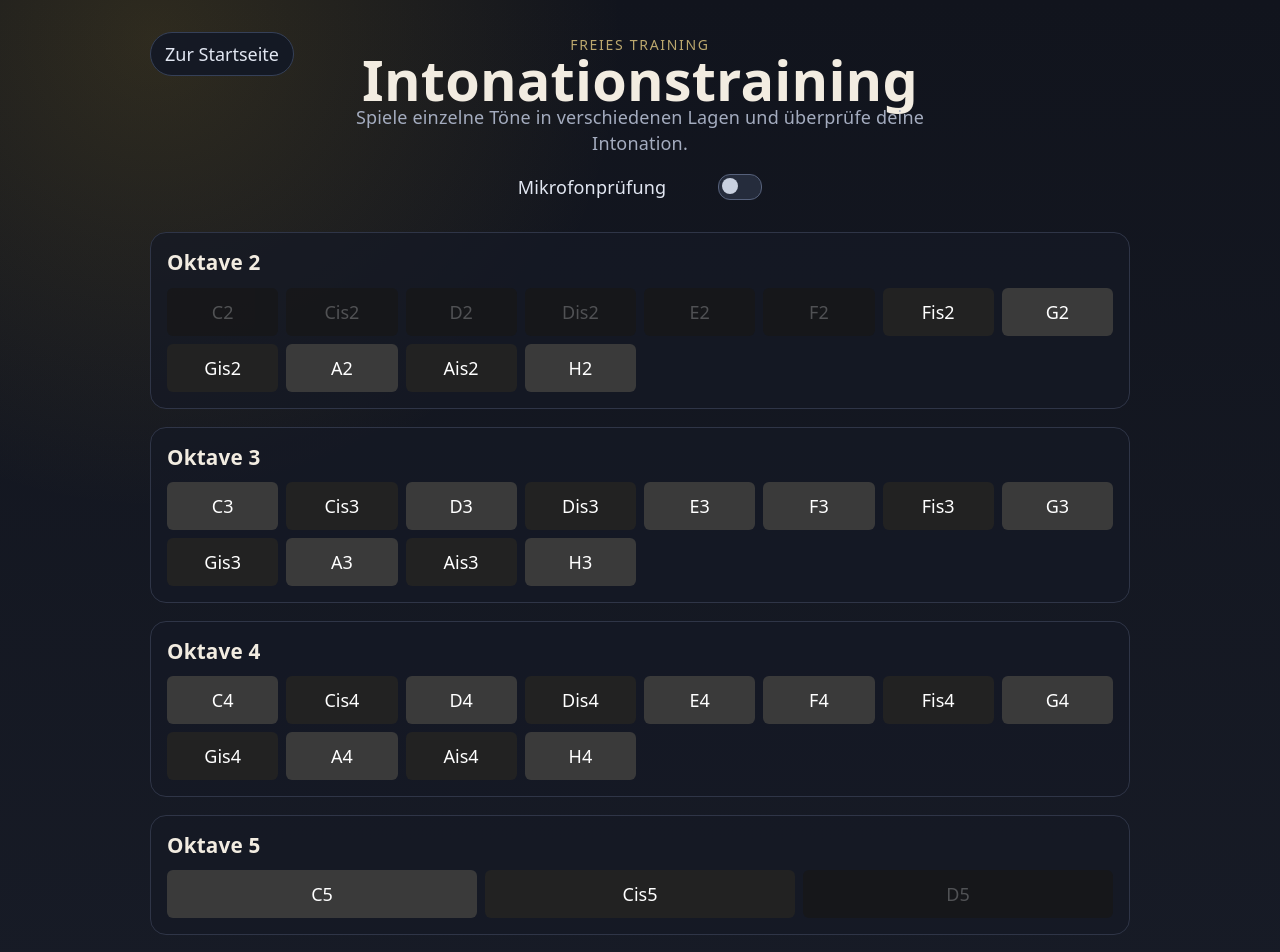
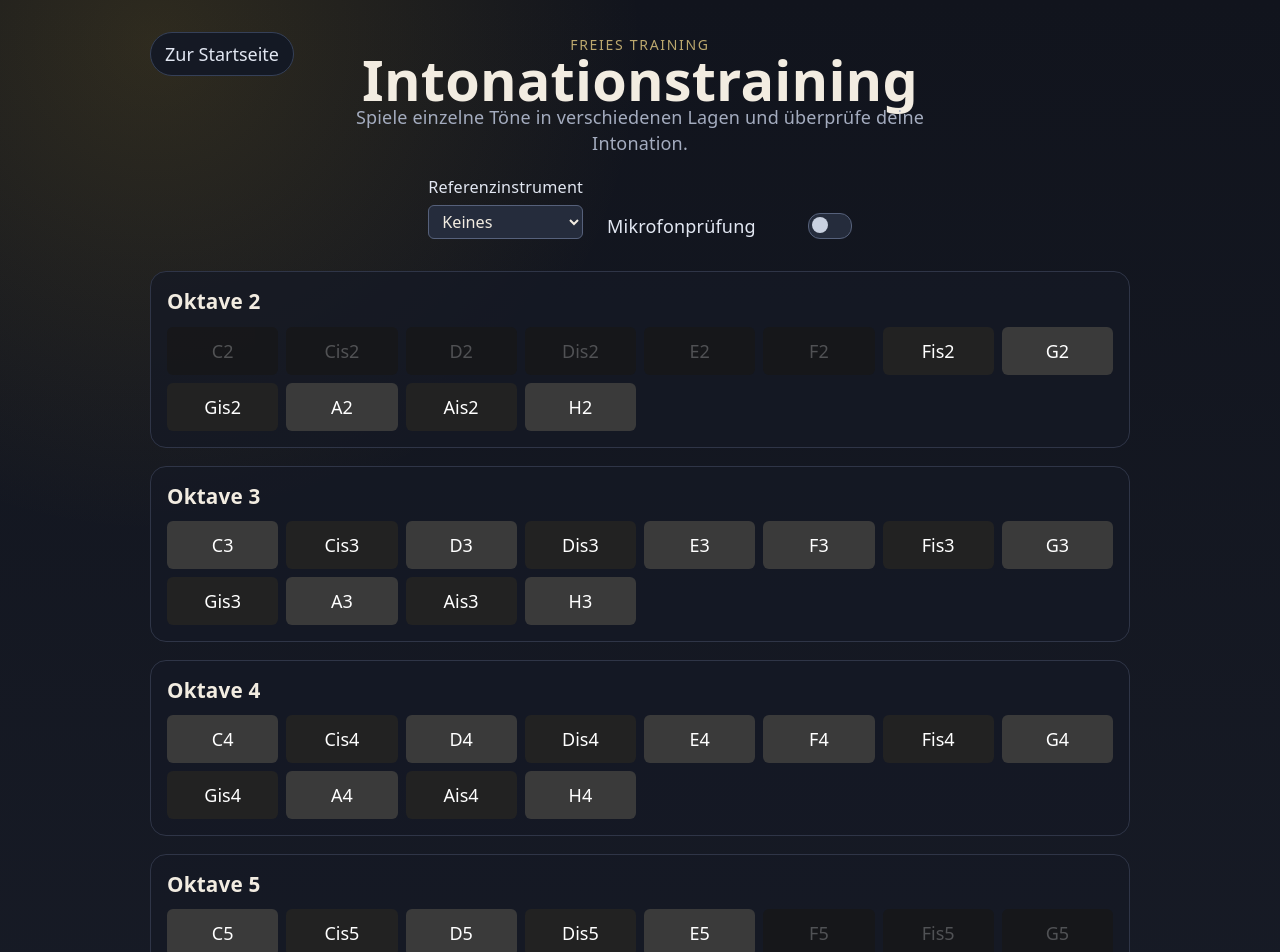
Before and after one commit to bassdman/ear-training, a React (Vite) app: page /intonation-training in a window 1280 px wide. Shown: the top 952 px of the page. Built offline with nearby package versions, Linux system fonts and the light colour scheme.

Commit message:
added instrument to intonation

```diff
--- a/src/pages/intonation/IntonationTrainingPage.tsx
+++ b/src/pages/intonation/IntonationTrainingPage.tsx
@@ -1,5 +1,8 @@
 import { useEffect, useRef, useState } from 'react'
 import { useNavigate } from 'react-router-dom'
+import { Soundfont } from 'smplr'
+
+import { INSTRUMENTS, type InstrumentId } from '../../features/earTrainer/config'
 
 import './intonationTrainingPage.css'
 
@@ -8,14 +11,32 @@ const possibleNotes = [
   'c2-disabled', 'cis2-disabled', 'd2-disabled', 'dis2-disabled', 'e2-disabled', 'f2-disabled', 'fis2', 'g2', 'gis2', 'a2', 'ais2', 'h2',
   'c3', 'cis3', 'd3', 'dis3', 'e3', 'f3', 'fis3', 'g3', 'gis3', 'a3', 'ais3', 'h3',
   'c4', 'cis4', 'd4', 'dis4', 'e4', 'f4', 'fis4', 'g4', 'gis4', 'a4', 'ais4', 'h4',
-  'c5', 'cis5', 'd5-disabled'
+  'c5', 'cis5', 'd5', 'dis5', 'e5', 'f5-disabled', 'fis5-disabled', 'g5-disabled', 'gis5-disabled', 'a5-disabled', 'ais5-disabled', 'h5-disabled'
 ]
 
 const noteLabels = ['C', 'Cis', 'D', 'Dis', 'E', 'F', 'Fis', 'G', 'Gis', 'A', 'Ais', 'H']
 const noteNames = ['c', 'cis', 'd', 'dis', 'e', 'f', 'fis', 'g', 'gis', 'a', 'ais', 'h']
 const blackKeys = [false, true, false, true, false, false, true, false, true, false, true, false]
-const PITCH_TOLERANCE_CENTS = 30
+const PITCH_TOLERANCE_CENTS = 50
 const REQUIRED_STABLE_SAMPLES = 8
+const REFERENCE_TONE_DURATION_MS = 900
+const INTONATION_SETTINGS_STORAGE_KEY = 'ear-training-intonation-settings-v1'
+
+const INTONATION_INSTRUMENT_OPTIONS: { id: 'none' | 'random' | InstrumentId, label: string }[] = [
+  { id: 'none', label: 'Keines' },
+  { id: 'random', label: 'Zufällig' },
+  { id: 'piano', label: 'Klavier' },
+  { id: 'guitar', label: 'Gitarre' },
+  { id: 'flute', label: 'Flöte' },
+  { id: 'organ', label: 'Orgel' },
+]
+
+type IntonationInstrumentId = typeof INTONATION_INSTRUMENT_OPTIONS[number]['id']
+
+type IntonationSettings = {
+  microphoneEnabled: boolean
+  selectedInstrumentId: IntonationInstrumentId
+}
 
 type PitchResult = {
   detectedNote: string
@@ -36,6 +57,30 @@ function getNoteConfig(noteId: string) {
 }
 
 type ActiveNote = string | null
+
+export function readIntonationSettings(): IntonationSettings {
+  const defaultSettings: IntonationSettings = {
+    microphoneEnabled: false,
+    selectedInstrumentId: 'none',
+  }
+
+  try {
+    const storedValue = window.localStorage.getItem(INTONATION_SETTINGS_STORAGE_KEY)
+    if (!storedValue) return defaultSettings
+
+    const storedSettings = JSON.parse(storedValue) as Partial<IntonationSettings>
+    const isValidInstrument = INTONATION_INSTRUMENT_OPTIONS.some(
+      (instrument) => instrument.id === storedSettings.selectedInstrumentId,
+    )
+
+    return {
+      microphoneEnabled: storedSettings.microphoneEnabled === true,
+      selectedInstrumentId: isValidInstrument ? storedSettings.selectedInstrumentId! : 'none',
+    }
+  } catch {
+    return defaultSettings
+  }
+}
 
 export function getPitchResult(frequency: number, targetNoteId: string): PitchResult | null {
   const target = getNoteConfig(targetNoteId)
@@ -105,24 +150,43 @@ export function IntonationTrainingPage() {
   const navigate = useNavigate()
   const [activeNote, setActiveNote] = useState<ActiveNote>(null)
   const [audioError, setAudioError] = useState<string | null>(null)
-  const [microphoneEnabled, setMicrophoneEnabled] = useState(false)
+  const [settings, setSettings] = useState<IntonationSettings>(readIntonationSettings)
   const [listeningNote, setListeningNote] = useState<ActiveNote>(null)
   const [pitchResult, setPitchResult] = useState<{ noteId: string, result: PitchResult } | null>(null)
   const currentAudioRef = useRef<HTMLAudioElement | null>(null)
   const activeTimerRef = useRef<number | null>(null)
+  const referenceAudioTimerRef = useRef<number | null>(null)
+  const microphoneTimerRef = useRef<number | null>(null)
+  const instrumentAudioContextRef = useRef<AudioContext | null>(null)
+  const instrumentsRef = useRef<Partial<Record<InstrumentId, ReturnType<typeof Soundfont>>>>({})
+  const activeInstrumentStopRef = useRef<(() => void) | null>(null)
   const microphoneStreamRef = useRef<MediaStream | null>(null)
   const audioContextRef = useRef<AudioContext | null>(null)
   const animationFrameRef = useRef<number | null>(null)
   const octaves = [...new Set(possibleNotes.map((noteId) => getNoteConfig(noteId).octave))].sort((a, b) => a - b)
+  const { microphoneEnabled, selectedInstrumentId } = settings
 
-  const playNote = (noteId: string) => {
+  const getReferenceInstrumentId = (): InstrumentId | null => {
+    if (selectedInstrumentId === 'none') return null
+    if (selectedInstrumentId !== 'random') return selectedInstrumentId
+
+    const instrumentIds = Object.keys(INSTRUMENTS) as InstrumentId[]
+    return instrumentIds[Math.floor(Math.random() * instrumentIds.length)]
+  }
+
+  const playNote = async (noteId: string) => {
     const noteConfig = getNoteConfig(noteId)
     if (noteConfig.disabled) return
 
+    currentAudioRef.current?.pause()
+    activeInstrumentStopRef.current?.()
+    if (activeTimerRef.current !== null) window.clearTimeout(activeTimerRef.current)
+    if (referenceAudioTimerRef.current !== null) window.clearTimeout(referenceAudioTimerRef.current)
+    if (microphoneTimerRef.current !== null) window.clearTimeout(microphoneTimerRef.current)
+
+    const referenceInstrumentId = getReferenceInstrumentId()
+    const noteIndex = noteNames.indexOf(noteConfig.note)
     const audioPath = `${ASSETS_URL}/sounds/${noteConfig.octave}${noteConfig.note}.mp3`
-    currentAudioRef.current?.pause()
-    if (activeTimerRef.current !== null) window.clearTimeout(activeTimerRef.current)
-
     const audio = new Audio(audioPath)
     currentAudioRef.current = audio
     audio.preload = 'auto'
@@ -131,15 +195,62 @@ export function IntonationTrainingPage() {
       setAudioError(`Die Audiodatei ${audioPath} konnte nicht geladen werden.`)
       setActiveNote(null)
     }, { once: true })
+    setAudioError(null)
+    setActiveNote(noteId)
+
+    if (referenceInstrumentId) {
+      // Keep the HTML audio user-gesture authorized for Safari until it is audible.
+      audio.volume = 0
+      void audio.play()
+
+      try {
+        if (!instrumentAudioContextRef.current || instrumentAudioContextRef.current.state === 'closed') {
+          instrumentAudioContextRef.current = new AudioContext()
+        }
+        const audioContext = instrumentAudioContextRef.current
+        if (audioContext.state === 'suspended') await audioContext.resume()
+
+        let instrument = instrumentsRef.current[referenceInstrumentId]
+        if (!instrument) {
+          instrument = Soundfont(audioContext, {
+            instrument: INSTRUMENTS[referenceInstrumentId].soundfontInstrument,
+            volume: 100,
+            velocity: 95,
+          })
+          instrumentsRef.current[referenceInstrumentId] = instrument
+          await instrument.ready
+        }
+        activeInstrumentStopRef.current = instrument.start({
+          note: `${noteLabels[noteIndex].replace('is', '#').replace('H', 'B')}${noteConfig.octave}`,
+          duration: REFERENCE_TONE_DURATION_MS / 1000,
+        })
+      } catch {
+        setAudioError('Das Referenzinstrument konnte nicht geladen werden.')
+        setActiveNote(null)
+        return
+      }
+
+      referenceAudioTimerRef.current = window.setTimeout(() => {
+        if (currentAudioRef.current !== audio) return
         audio.currentTime = 0
-    setAudioError(null)
+        audio.volume = 1
+      }, REFERENCE_TONE_DURATION_MS)
+    } else {
+      audio.currentTime = 0
       void audio.play().catch(() => {
         if (currentAudioRef.current !== audio) return
         setAudioError(`Die Audiodatei ${audioPath} kann dieser Browser nicht abspielen.`)
         setActiveNote(null)
       })
-    setActiveNote(noteId)
-    activeTimerRef.current = window.setTimeout(() => setActiveNote(null), 200)
+    }
+
+    const totalReferenceDuration = referenceInstrumentId
+      ? REFERENCE_TONE_DURATION_MS * 2
+      : REFERENCE_TONE_DURATION_MS
+    activeTimerRef.current = window.setTimeout(() => setActiveNote(null), totalReferenceDuration)
+    if (microphoneEnabled) {
+      microphoneTimerRef.current = window.setTimeout(() => void startListening(noteId), totalReferenceDuration)
+    }
   }
 
   const stopListening = () => {
@@ -206,12 +317,31 @@ export function IntonationTrainingPage() {
 
   const toggleMicrophone = () => {
     if (microphoneEnabled) stopListening()
-    setMicrophoneEnabled(!microphoneEnabled)
+    setSettings((currentSettings) => ({
+      ...currentSettings,
+      microphoneEnabled: !currentSettings.microphoneEnabled,
+    }))
   }
+
+  const selectInstrument = (instrumentId: IntonationInstrumentId) => {
+    setSettings((currentSettings) => ({
+      ...currentSettings,
+      selectedInstrumentId: instrumentId,
+    }))
+  }
+
+  useEffect(() => {
+    window.localStorage.setItem(INTONATION_SETTINGS_STORAGE_KEY, JSON.stringify(settings))
+  }, [settings])
 
   useEffect(() => () => {
     currentAudioRef.current?.pause()
+    activeInstrumentStopRef.current?.()
+    Object.values(instrumentsRef.current).forEach((instrument) => instrument?.dispose())
+    void instrumentAudioContextRef.current?.close()
     if (activeTimerRef.current !== null) window.clearTimeout(activeTimerRef.current)
+    if (referenceAudioTimerRef.current !== null) window.clearTimeout(referenceAudioTimerRef.current)
+    if (microphoneTimerRef.current !== null) window.clearTimeout(microphoneTimerRef.current)
     stopListening()
   }, [])
 
@@ -227,6 +357,18 @@ export function IntonationTrainingPage() {
           <p className="intonation-subtitle">
             Spiele einzelne Töne in verschiedenen Lagen und überprüfe deine Intonation.
           </p>
+          <div className="intonation-controls">
+            <label className="intonation-instrument-select">
+              <span>Referenzinstrument</span>
+              <select
+                value={selectedInstrumentId}
+                onChange={(event) => selectInstrument(event.target.value as IntonationInstrumentId)}
+              >
+                {INTONATION_INSTRUMENT_OPTIONS.map((instrument) => (
+                  <option key={instrument.id} value={instrument.id}>{instrument.label}</option>
+                ))}
+              </select>
+            </label>
             <label className="intonation-microphone-toggle">
               <span>Mikrofonprüfung</span>
               <input
@@ -236,6 +378,7 @@ export function IntonationTrainingPage() {
               />
               <span className="intonation-toggle-track" aria-hidden="true" />
             </label>
+          </div>
           {audioError && <p className="intonation-audio-error" role="alert">{audioError}</p>}
         </header>
 
--- a/src/pages/intonation/intonationTrainingPage.css
+++ b/src/pages/intonation/intonationTrainingPage.css
@@ -57,6 +57,36 @@
   padding-right: 52px;
   color: #e2e7f2;
   cursor: pointer;
+}
+
+.intonation-controls {
+  display: flex;
+  align-items: end;
+  justify-content: center;
+  flex-wrap: wrap;
+  gap: 14px 24px;
+  margin-top: 18px;
+}
+
+.intonation-controls .intonation-microphone-toggle {
+  margin-top: 0;
+}
+
+.intonation-instrument-select {
+  display: grid;
+  gap: 5px;
+  color: #e2e7f2;
+  font-size: 0.9rem;
+  text-align: left;
+}
+
+.intonation-instrument-select select {
+  min-height: 32px;
+  border: 1px solid #56617b;
+  border-radius: 6px;
+  padding: 4px 30px 4px 9px;
+  background: #252c3c;
+  color: #f2ece1;
 }
 
 .intonation-microphone-toggle input {
@@ -254,4 +284,10 @@
   .intonation-octave {
     padding: 12px;
   }
+
+  .intonation-controls {
+    align-items: center;
+    flex-direction: column;
+    gap: 14px;
+  }
 }
```
Also changed, not shown: 1 other file (tests, documents, lock files or other folders). Lines whose indentation alone changed are shown as unchanged.
